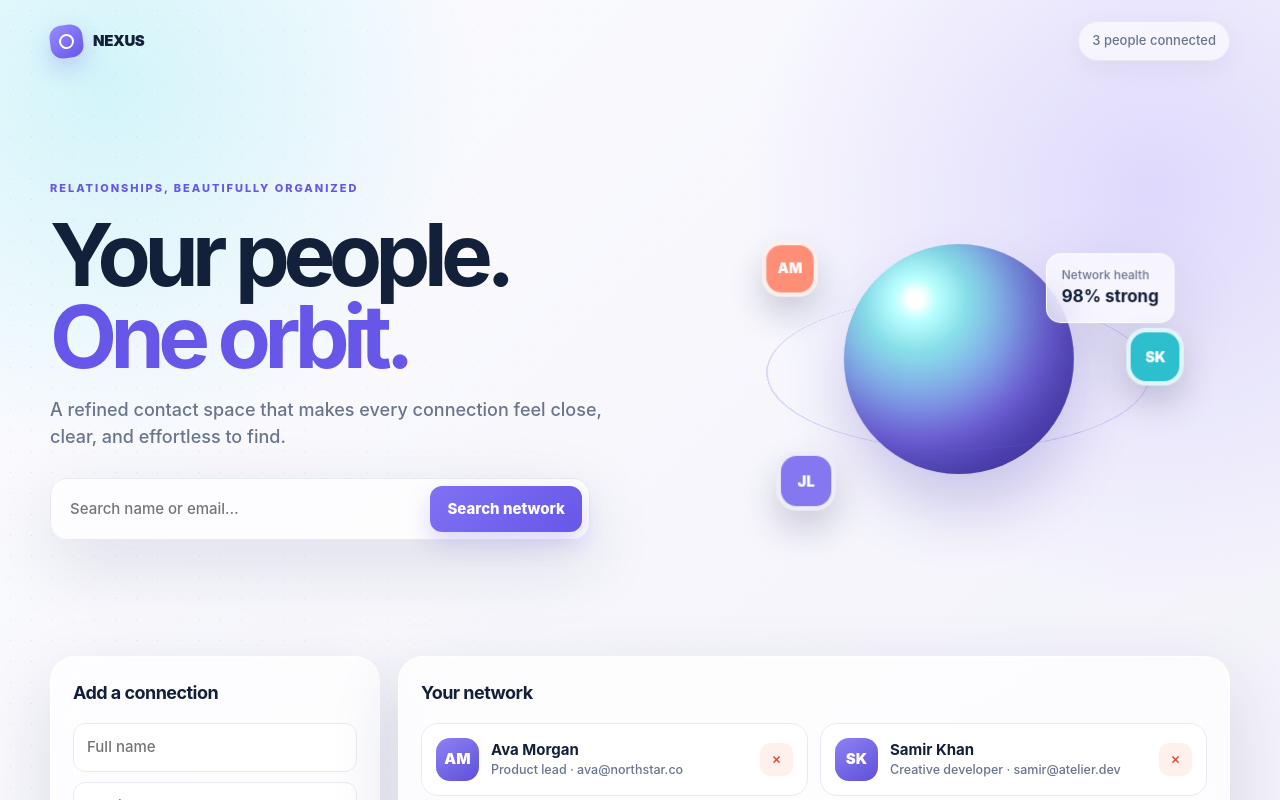
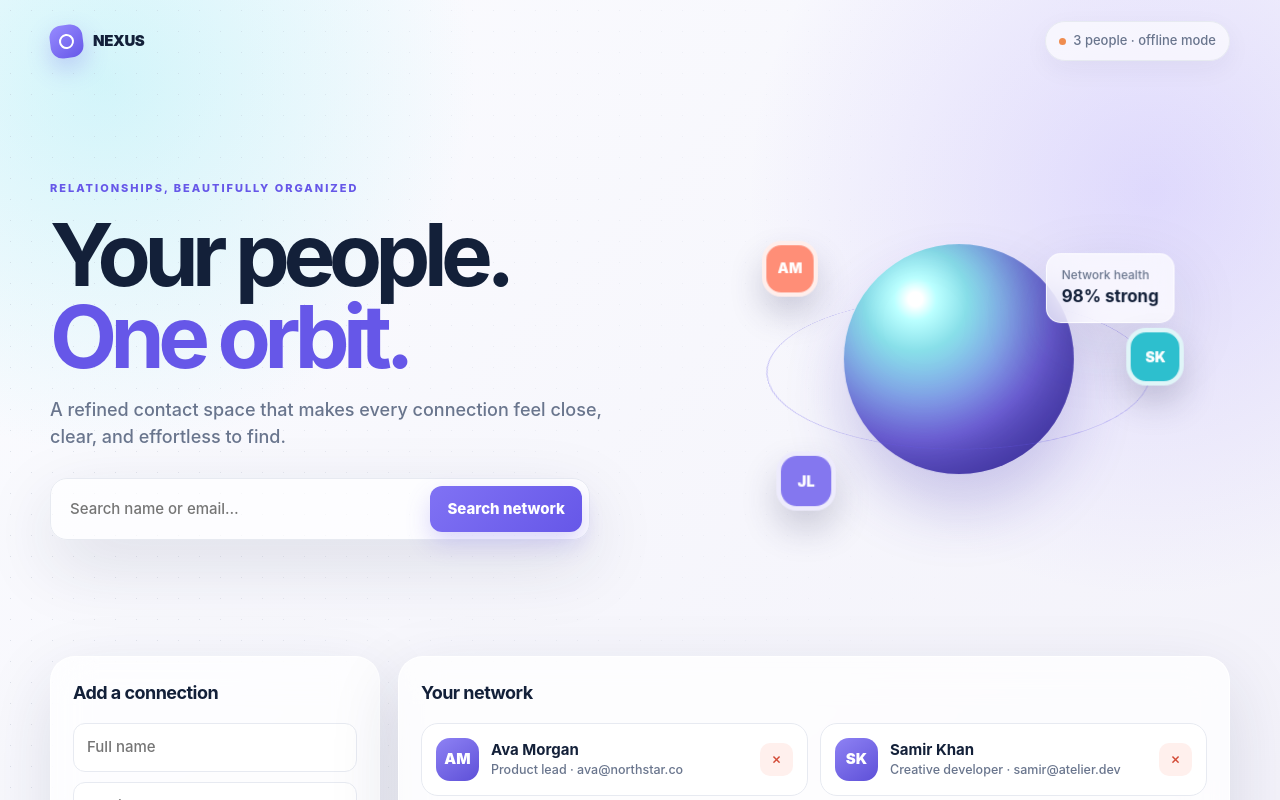
Before and after one commit to SriVishnu230707/nexus-contact-space, a website: page index.html in a window 1280 px wide. Shown: the top 800 px of the page. Drawn offline with Linux system fonts and the light colour scheme; no server answers.

Commit message:
Connect Nexus UI to the contacts API

```diff
--- a/index.html
+++ b/index.html
@@ -8,7 +8,7 @@
   <style>
     :root{--ink:#132039;--muted:#69758d;--line:#e7eaf1;--paper:rgba(255,255,255,.74);--violet:#6657e8;--cyan:#18bccc;--coral:#ff765f;--shadow:0 24px 70px rgba(32,42,77,.13)}
     *{box-sizing:border-box}body{margin:0;min-height:100vh;color:var(--ink);font:500 15px/1.5 Inter,ui-sans-serif,system-ui,-apple-system,BlinkMacSystemFont,"Segoe UI",sans-serif;background:#f7f7fb;overflow-x:hidden}body:before{content:"";position:fixed;inset:0;z-index:-2;background:radial-gradient(circle at 8% 10%,rgba(126,231,240,.32),transparent 27%),radial-gradient(circle at 90% 24%,rgba(148,126,255,.24),transparent 31%),linear-gradient(135deg,#fbfcff,#f3f2fa)}body:after{content:"";position:fixed;inset:0;z-index:-1;opacity:.36;background-image:radial-gradient(#aeb5c5 .7px,transparent .7px);background-size:21px 21px;mask-image:linear-gradient(90deg,black,transparent 78%)}
-    button,input{font:inherit}.shell{width:min(1180px,calc(100% - 36px));margin:auto}.nav{height:82px;display:flex;align-items:center;justify-content:space-between}.brand{display:flex;align-items:center;gap:10px;font-weight:900;letter-spacing:-.025em}.logo{width:33px;aspect-ratio:1;border-radius:12px;background:linear-gradient(145deg,#978bff,var(--violet));box-shadow:0 10px 25px rgba(102,87,232,.28);position:relative;transform:rotate(-7deg)}.logo:after{content:"";position:absolute;inset:9px;border:2px solid white;border-radius:50%}.status{padding:9px 13px;border:1px solid var(--line);border-radius:999px;background:rgba(255,255,255,.62);color:var(--muted);font-size:13px;box-shadow:0 8px 26px rgba(30,42,80,.05)}
+    button,input{font:inherit}.shell{width:min(1180px,calc(100% - 36px));margin:auto}.nav{height:82px;display:flex;align-items:center;justify-content:space-between}.brand{display:flex;align-items:center;gap:10px;font-weight:900;letter-spacing:-.025em}.logo{width:33px;aspect-ratio:1;border-radius:12px;background:linear-gradient(145deg,#978bff,var(--violet));box-shadow:0 10px 25px rgba(102,87,232,.28);position:relative;transform:rotate(-7deg)}.logo:after{content:"";position:absolute;inset:9px;border:2px solid white;border-radius:50%}.status{padding:9px 13px;border:1px solid var(--line);border-radius:999px;background:rgba(255,255,255,.62);color:var(--muted);font-size:13px;box-shadow:0 8px 26px rgba(30,42,80,.05)}.status:before{content:"";display:inline-block;width:7px;aspect-ratio:1;border-radius:50%;margin-right:7px;background:#29bf75;box-shadow:0 0 10px #29bf7588}.status.offline:before{background:#ef8c4f;box-shadow:none}
     .hero{padding:58px 0 66px;display:grid;grid-template-columns:1.05fr .95fr;align-items:center;gap:40px}.eyebrow{text-transform:uppercase;letter-spacing:.18em;color:var(--violet);font-weight:850;font-size:11px}.hero h1{font-size:clamp(52px,6.8vw,88px);line-height:.94;letter-spacing:-.075em;margin:18px 0}.hero h1 span{color:var(--violet)}.hero p{font-size:18px;color:var(--muted);max-width:590px}.search{display:flex;gap:10px;margin-top:28px;padding:7px;border:1px solid var(--line);border-radius:17px;background:rgba(255,255,255,.7);box-shadow:var(--shadow);max-width:540px}.search input{flex:1;border:0;outline:0;background:transparent;padding:9px 12px;color:var(--ink)}.search button,.add{border:0;border-radius:12px;padding:12px 17px;color:#fff;background:linear-gradient(135deg,#8072f4,var(--violet));font-weight:800;cursor:pointer;box-shadow:0 11px 24px rgba(102,87,232,.23)}
     .universe{height:440px;position:relative;display:grid;place-items:center;perspective:900px}.sphere{width:230px;aspect-ratio:1;border-radius:50%;position:relative;transform-style:preserve-3d;background:radial-gradient(circle at 31% 24%,#fff 0 3%,#baffff 9%,#88dfe9 22%,#8274ed 60%,#3a2e98 100%);box-shadow:inset -35px -36px 62px rgba(39,29,128,.46),0 36px 60px rgba(68,55,177,.22);animation:float 5.5s ease-in-out infinite}.orbit{position:absolute;inset:-32%;border:1.5px solid rgba(102,87,232,.35);border-radius:50%;transform:rotateX(67deg) rotateZ(-18deg)}.avatar{position:absolute;width:52px;aspect-ratio:1;border-radius:18px;border:4px solid rgba(255,255,255,.85);box-shadow:0 16px 30px rgba(53,55,102,.22);display:grid;place-items:center;color:#fff;font-weight:900;font-size:13px}.a1{background:#ff8e77;left:-30%;top:2%;transform:translateZ(60px)}.a2{background:#2dbfce;right:-38%;top:38%;transform:translateZ(90px)}.a3{background:#8477ef;left:-20%;bottom:-8%;transform:translateZ(110px)}.tag{position:absolute;right:-44%;top:4%;padding:12px 15px;border:1px solid rgba(255,255,255,.8);border-radius:15px;background:rgba(255,255,255,.68);backdrop-filter:blur(16px);box-shadow:var(--shadow);font-size:12px;color:var(--muted)}.tag strong{display:block;color:var(--ink);font-size:17px}
     .workspace{padding:10px 0 80px;display:grid;grid-template-columns:330px 1fr;gap:18px}.panel{background:var(--paper);border:1px solid rgba(255,255,255,.9);border-radius:25px;padding:22px;box-shadow:var(--shadow);backdrop-filter:blur(20px)}.panel h2{margin:0 0 17px;font-size:18px;letter-spacing:-.03em}.form{display:grid;gap:10px}.form input{width:100%;border:1px solid var(--line);background:#fff;border-radius:12px;padding:12px 13px;outline:0}.form input:focus{border-color:#a79df5;box-shadow:0 0 0 4px rgba(102,87,232,.09)}.add{margin-top:3px}.contacts{display:grid;grid-template-columns:repeat(2,minmax(0,1fr));gap:12px}.empty{grid-column:1/-1;text-align:center;color:var(--muted);padding:45px}.person{display:flex;align-items:center;gap:12px;padding:14px;border:1px solid var(--line);background:rgba(255,255,255,.82);border-radius:17px;transition:.25s}.person:hover{transform:translateY(-4px) rotateX(2deg);box-shadow:0 16px 28px rgba(35,45,80,.09)}.person .initial{width:43px;aspect-ratio:1;border-radius:14px;display:grid;place-items:center;background:linear-gradient(145deg,#8e82f4,#5e50d8);color:#fff;font-weight:900}.person .info{min-width:0;flex:1}.person b,.person small{display:block;overflow:hidden;text-overflow:ellipsis;white-space:nowrap}.person small{color:var(--muted)}.delete{border:0;background:#fff0ed;color:#d34b37;width:33px;aspect-ratio:1;border-radius:10px;cursor:pointer}
@@ -16,7 +16,7 @@
   </style>
 </head>
 <body>
-  <header class="shell nav"><div class="brand"><span class="logo"></span>NEXUS</div><span class="status"><span id="count">3</span> people connected</span></header>
+  <header class="shell nav"><div class="brand"><span class="logo"></span>NEXUS</div><span class="status offline" id="status"><span id="count">0</span> people · <span id="mode">connecting</span></span></header>
   <main>
     <section class="shell hero">
       <div><div class="eyebrow">Relationships, beautifully organized</div><h1>Your people.<br><span>One orbit.</span></h1><p>A refined contact space that makes every connection feel close, clear, and effortless to find.</p><div class="search"><input id="search" aria-label="Search contacts" placeholder="Search name or email…"><button type="button">Search network</button></div></div>
@@ -28,12 +28,15 @@
     </section>
   </main>
   <script>
-    const seed=[{name:'Ava Morgan',email:'ava@northstar.co',role:'Product lead'},{name:'Samir Khan',email:'samir@atelier.dev',role:'Creative developer'},{name:'June Lee',email:'june@studio.one',role:'Design director'}];
-    let people;try{people=JSON.parse(localStorage.getItem('nexus-contacts'))||seed}catch{people=seed}
-    const list=document.querySelector('#contacts'),search=document.querySelector('#search'),count=document.querySelector('#count');
+    const seed=[{id:'demo-1',name:'Ava Morgan',email:'ava@northstar.co',role:'Product lead'},{id:'demo-2',name:'Samir Khan',email:'samir@atelier.dev',role:'Creative developer'},{id:'demo-3',name:'June Lee',email:'june@studio.one',role:'Design director'}];
+    let people=[],online=false;const list=document.querySelector('#contacts'),search=document.querySelector('#search'),count=document.querySelector('#count'),status=document.querySelector('#status'),mode=document.querySelector('#mode');
+    function cached(){try{return JSON.parse(localStorage.getItem('nexus-contacts'))||seed}catch{return seed}}
     function save(){localStorage.setItem('nexus-contacts',JSON.stringify(people))}
-    function render(){const q=search.value.trim().toLowerCase(),shown=people.filter(p=>(p.name+' '+p.email+' '+p.role).toLowerCase().includes(q));list.replaceChildren();count.textContent=people.length;if(!shown.length){const e=document.createElement('div');e.className='empty';e.textContent='No connections found.';list.append(e);return}shown.forEach(p=>{const card=document.createElement('article');card.className='person';const av=document.createElement('span');av.className='initial';av.textContent=p.name.split(/\s+/).map(v=>v[0]).join('').slice(0,2).toUpperCase();const info=document.createElement('span');info.className='info';const name=document.createElement('b');name.textContent=p.name;const meta=document.createElement('small');meta.textContent=p.role+' · '+p.email;info.append(name,meta);const del=document.createElement('button');del.className='delete';del.type='button';del.setAttribute('aria-label','Delete '+p.name);del.textContent='×';del.onclick=()=>{people=people.filter(x=>x!==p);save();render()};card.append(av,info,del);list.append(card)})}
-    document.querySelector('#form').onsubmit=e=>{e.preventDefault();people.unshift({name:document.querySelector('#name').value.trim(),email:document.querySelector('#email').value.trim(),role:document.querySelector('#role').value.trim()||'New connection'});save();e.target.reset();render()};search.oninput=render;render();
+    function setMode(value){online=value;mode.textContent=value?'API connected':'offline mode';status.classList.toggle('offline',!value)}
+    async function request(url,options){const response=await fetch(url,{...options,headers:{'Content-Type':'application/json',...(options&&options.headers)}});const data=await response.json();if(!response.ok)throw new Error(data.error||'Request failed.');return data}
+    function render(){const q=search.value.trim().toLowerCase(),shown=people.filter(p=>(p.name+' '+p.email+' '+p.role).toLowerCase().includes(q));list.replaceChildren();count.textContent=people.length;if(!shown.length){const e=document.createElement('div');e.className='empty';e.textContent='No connections found.';list.append(e);return}shown.forEach(p=>{const card=document.createElement('article');card.className='person';const av=document.createElement('span');av.className='initial';av.textContent=p.name.split(/\s+/).map(v=>v[0]).join('').slice(0,2).toUpperCase();const info=document.createElement('span');info.className='info';const name=document.createElement('b');name.textContent=p.name;const meta=document.createElement('small');meta.textContent=p.role+' · '+p.email;info.append(name,meta);const del=document.createElement('button');del.className='delete';del.type='button';del.setAttribute('aria-label','Delete '+p.name);del.textContent='×';del.onclick=async()=>{try{if(online)await request('/api/contacts/'+p.id,{method:'DELETE'});people=people.filter(x=>x.id!==p.id);save();render()}catch(error){alert(error.message)}};card.append(av,info,del);list.append(card)})}
+    document.querySelector('#form').onsubmit=async e=>{e.preventDefault();const input={name:document.querySelector('#name').value.trim(),email:document.querySelector('#email').value.trim(),role:document.querySelector('#role').value.trim()||'New connection'};try{const contact=online?(await request('/api/contacts',{method:'POST',body:JSON.stringify(input)})).contact:{id:crypto.randomUUID(),...input};people.unshift(contact);save();e.target.reset();render()}catch(error){alert(error.message)}};
+    search.oninput=render;(async()=>{try{people=(await request('/api/contacts')).contacts;setMode(true)}catch{people=cached();setMode(false)}save();render()})();
   </script>
 </body>
 </html>
```
